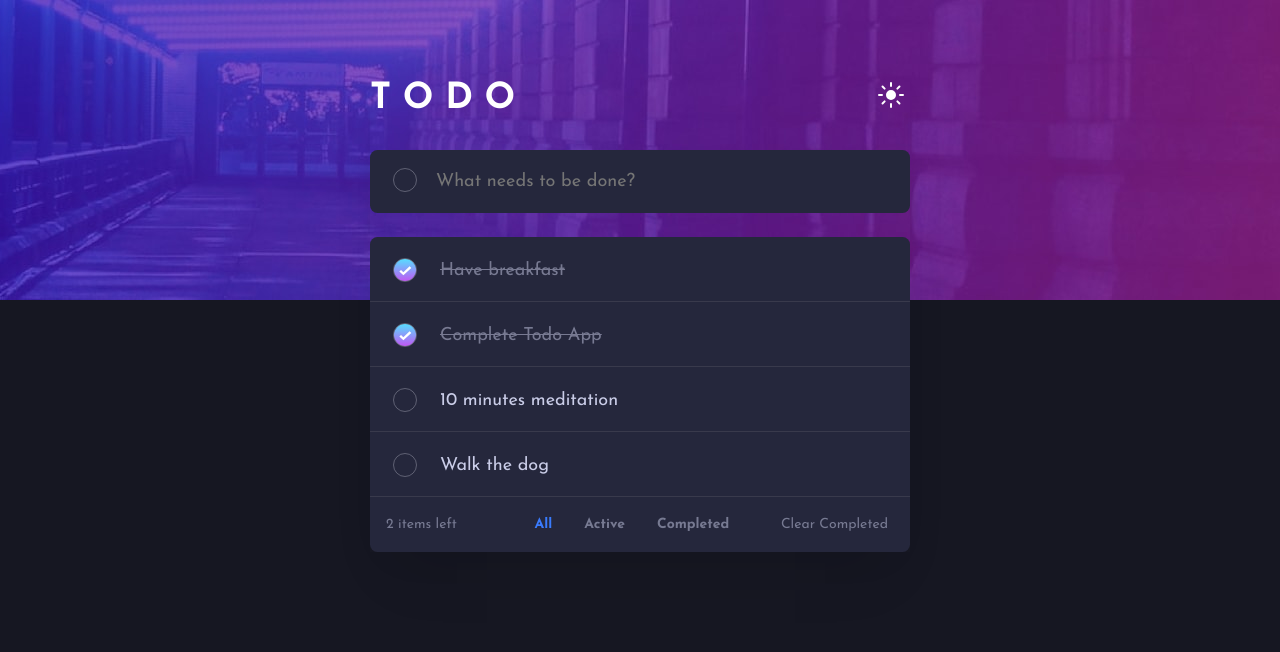
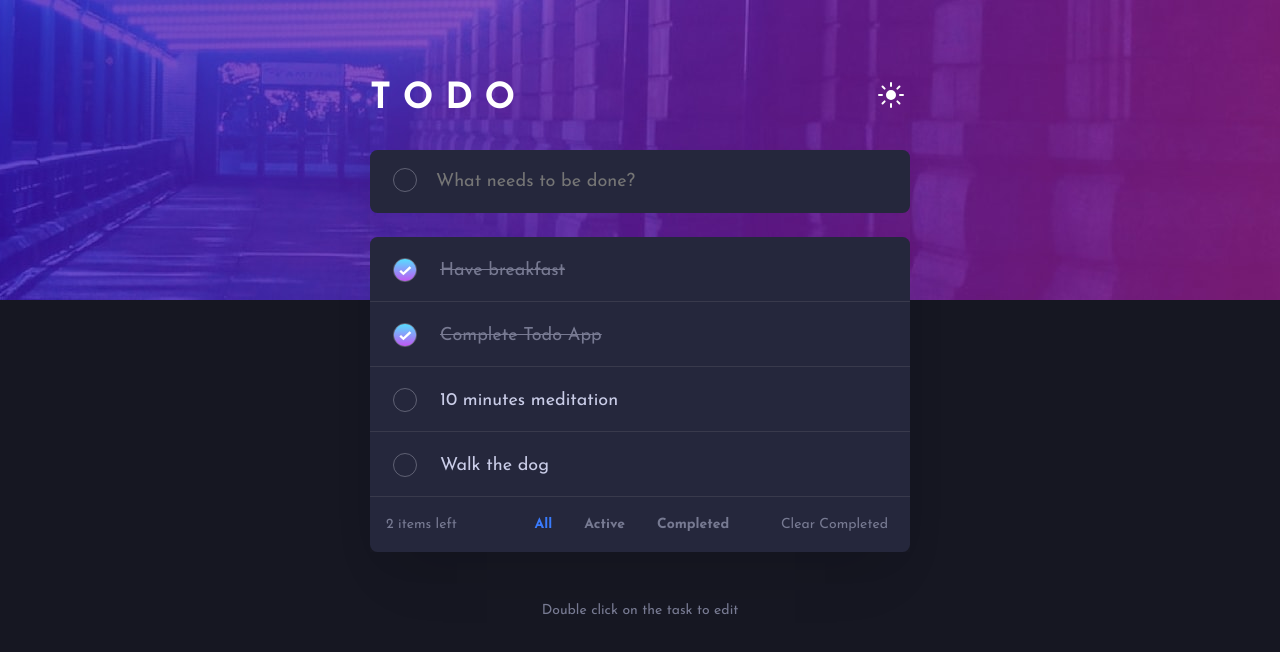
Before and after one commit to any2h/todo-app, a React (Create React App) app: page / in a window 1280 px wide. Shown: the top 652 px of the page. Built offline with nearby package versions, Linux system fonts and the light colour scheme.

Commit message:
add input focus with ref

```diff
--- a/src/App.js
+++ b/src/App.js
@@ -2,7 +2,7 @@ import { useEffect, useState } from "react"
 import styled, { ThemeProvider } from 'styled-components'
 import { GlobalStyles } from "./components/styles/GlobalStyles"
 import { LightTheme, DarkTheme } from "./components/styles/Themes"
-import { useDarkMode } from "./components/useDarkMode"
+import { useDarkMode } from "./hooks/useDarkMode"
 import { nanoid } from "nanoid"
 import Header from "./components/Header"
 import Todo from "./components/Todo"
@@ -16,6 +16,17 @@ const StyledApp = styled.div`
     > div {
         box-shadow: 0px 40px 60px -25px rgba(0, 0, 0, 0.1),
                     0px 20px 40px -25px rgba(0, 0, 0, 0.1);
+    }
+
+    > p {
+        margin-top: 3rem;
+        text-align: center;
+        font-size: .875rem;
+        color: ${({theme}) => theme.footerFontColor};
+
+        @media (max-width: 35em) {
+            margin-top: 6rem;
+        }
     }
 `
 
@@ -78,6 +89,7 @@ export default function App() {
                         />
                     }
                 </div>
+                {todos.length !== 0 && <p>Double click on the task to edit</p>}
             </StyledApp>
         </ThemeProvider>
     );
--- a/src/components/Todo.js
+++ b/src/components/Todo.js
@@ -1,10 +1,13 @@
-import { useState } from "react"
+import { useState, useEffect, useRef } from "react"
 import { StyledTodo } from "./styles/StyledTodo"
+import { usePrevios } from "../hooks/usePrevious"
 import DeleteBtn from "./DeleteBtn"
 import Checkbox from "./Checkbox"
 
 export default function Todo({ id, value, isEditing, isDone, setTodos }) {
     const [newName, setNewName] = useState(value)
+    const inputRef = useRef(null)
+    const wasEditing = usePrevios(isEditing)
 
     function handleChange(e) {
         setNewName(e.target.value)
@@ -36,6 +39,26 @@ export default function Todo({ id, value, isEditing, isDone, setTodos }) {
         ))
     }
 
+    function turnEditingOff(e) {
+        if (e.target !== inputRef.current) {
+            setTodos(prevTodos => prevTodos.map(todo =>
+                todo.id === id ? {...todo, isEditing: !todo.isEditing} : todo
+            ))
+        }
+    }
+
+    useEffect(() => {
+        if (!wasEditing && isEditing) {
+            window.addEventListener('click', turnEditingOff)
+            inputRef.current.focus()
+        }
+
+        return () => {
+            window.removeEventListener('click', turnEditingOff)
+        }
+
+    }, [wasEditing, isEditing])
+
     return (
         <StyledTodo
             id={id}
@@ -46,6 +69,7 @@ export default function Todo({ id, value, isEditing, isDone, setTodos }) {
                     ?
                     <form onSubmit={(e) => editTodo(e, id)}>
                         <input
+                            ref={inputRef}
                             value={newName}
                             onChange={handleChange}
                         />
--- /dev/null
+++ b/src/hooks/usePrevious.js
@@ -0,0 +1,9 @@
+import { useRef, useEffect } from 'react'
+
+export function usePrevios(value) {
+    const ref = useRef()
+    useEffect(() => {
+        ref.current = value
+    })
+    return ref.current
+}
```
Also changed, not shown: src/hooks/useDarkMode.js (renamed from src/components/useDarkMode.js).
